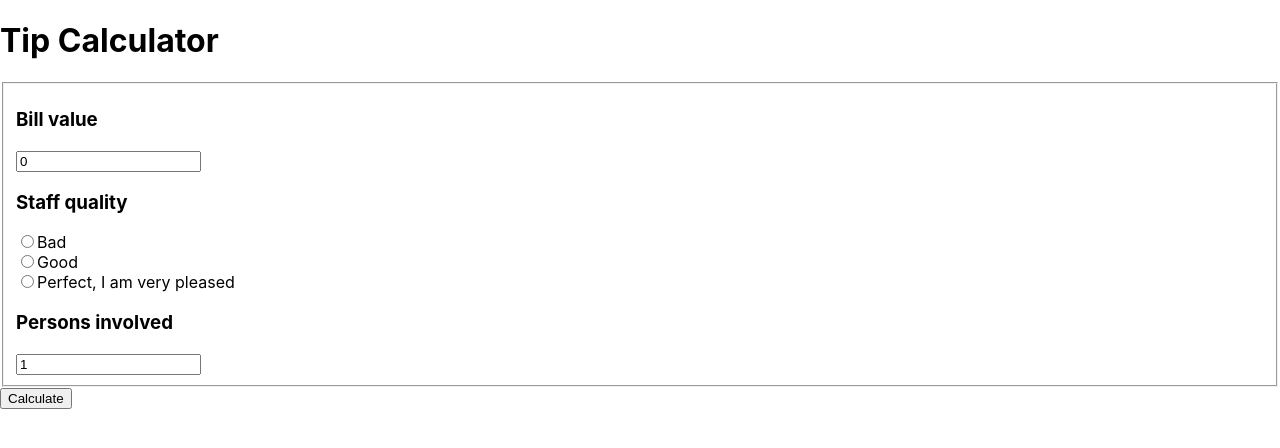
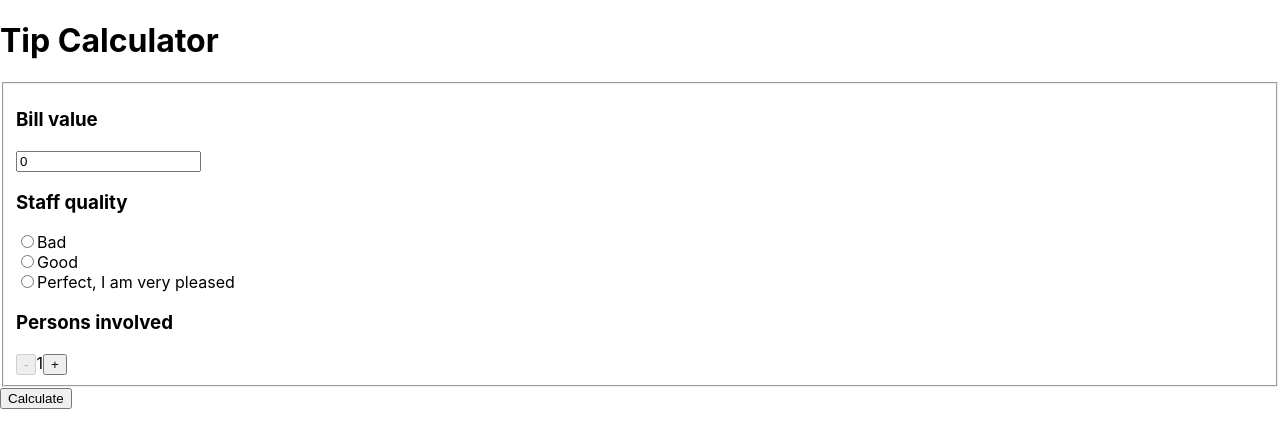
Before and after one commit to miro-junker/szn-tip-calculator, a React (Create React App) app: page / in a window 1280 px wide. Shown: the top 448 px of the page. Built offline with nearby package versions, Linux system fonts and the light colour scheme.

Commit message:
Add interactive consumers-count selector

```diff
--- /dev/null
+++ b/src/ConsumersSelector/ConsumersSelector.module.scss
@@ -0,0 +1,7 @@
+.root {
+
+}
+
+.value {
+
+}
--- /dev/null
+++ b/src/ConsumersSelector/ConsumersSelector.tsx
@@ -0,0 +1,41 @@
+import React from 'react';
+import styles from './ConsumersSelector.module.scss';
+
+interface IConsumersSelector {
+  value: number;
+  updateValueCb: (updatedValue: number) => void;
+}
+
+const ConsumersSelector: React.FC<IConsumersSelector> = ({
+  value,
+  updateValueCb
+}) => {
+  return (
+    <div className={styles.root}>
+      <button
+        disabled={value <= 1}
+        onClick={(ev) => {
+          ev.preventDefault();
+          updateValueCb(value - 1)
+        }}
+      >
+        -
+      </button>
+
+      <span className={styles.value}>
+        {value}
+      </span>
+
+      <button
+        onClick={(ev) => {
+          ev.preventDefault();
+          updateValueCb(value + 1)
+        }}
+      >
+        +
+      </button>
+    </div>
+  )
+}
+
+export default ConsumersSelector
--- a/src/TipCalculator/TipCalculator.tsx
+++ b/src/TipCalculator/TipCalculator.tsx
@@ -3,6 +3,7 @@ import { IState, IUserInputUpdate } from '../types/TipCalculator';
 import { isUserInputValid, getTipAmount, createResult } from '../utils';
 import t from '../translations';
 import { satisfactionOptions, calcSettings, CURRENCY } from '../config';
+import ConsumersSelector from '../ConsumersSelector/ConsumersSelector';
 import Result from '../Result/Result';
 import styles from './TipCalculator.module.scss';
 
@@ -59,18 +60,19 @@ const TipCalculator: React.FC = () => {
           ))}
 
           <h3>{t.consumers}</h3>
-          <input
-            type='number'
+          <ConsumersSelector
             value={state.userInput.consumers}
-            onChange={(ev) => {
-              changeUserInput({consumers: Number(ev.target.value)})
+            updateValueCb={(updatedValue: number) => {
+              changeUserInput({consumers: updatedValue})
             }}
           />
         </fieldset>
 
-        <button type='submit'>
-          {t.submit}
-        </button>
+        {!state.result && (
+          <button type='submit'>
+            {t.submit}
+          </button>
+        )}
       </form>
 
       {state.result && (
--- a/src/config.ts
+++ b/src/config.ts
@@ -4,7 +4,7 @@ import { TSatisfactionOption } from './types/TipCalculator'
 export const CURRENCY = 'CZK';
 
 export const calcSettings = {
-  ADDITIONAL_PERSON_TIP: 4,
+  ADDITIONAL_PERSON_TIP: 3,
   ROUND_PRECISION: 10,
 }
 
```
